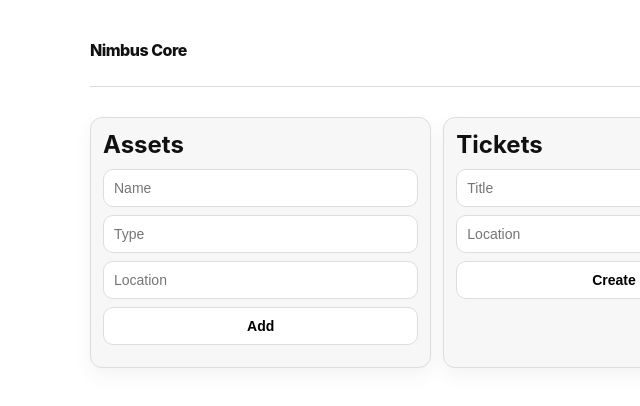
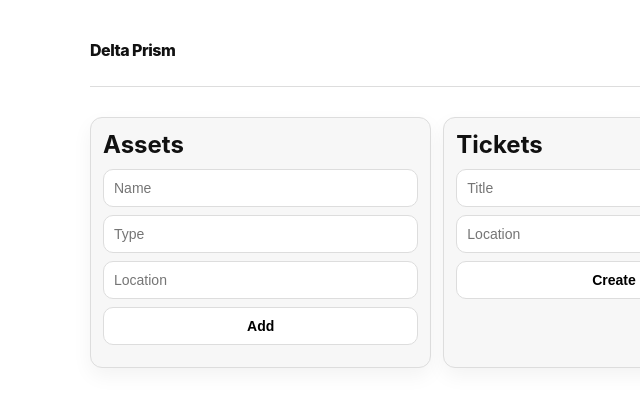
Before and after one commit to Ashutoshsingh20/bw-app-37-1774962185, a website: page public/index.html in a window 1280 px wide. Shown: the full height of the page, 26-666 px from the left. Drawn offline with Linux system fonts and the light colour scheme; no server answers.

Commit message:
chore: brand app as Delta Prism

```diff
--- a/package.json
+++ b/package.json
@@ -1,7 +1,7 @@
 {
   "name": "bw-app-37-1774962185",
   "version": "1.0.0",
-  "description": "Nimbus Core monochrome ops dashboard",
+  "description": "Delta Prism monochrome ops dashboard",
   "type": "module",
   "scripts": {
     "start": "node server.js"
--- a/public/index.html
+++ b/public/index.html
@@ -3,13 +3,13 @@
 <head>
   <meta charset="UTF-8" />
   <meta name="viewport" content="width=device-width, initial-scale=1.0" />
-  <title>Nimbus Core</title>
+  <title>Delta Prism</title>
   <link rel="stylesheet" href="/style.css" />
 </head>
 <body>
   <div class="shell">
     <header>
-      <div class="logo">Nimbus Core</div>
+      <div class="logo">Delta Prism</div>
       <p>Monochrome ops dashboard</p>
     </header>
     <section class="metrics" id="metrics"></section>
```
Also changed, not shown: README.md.
